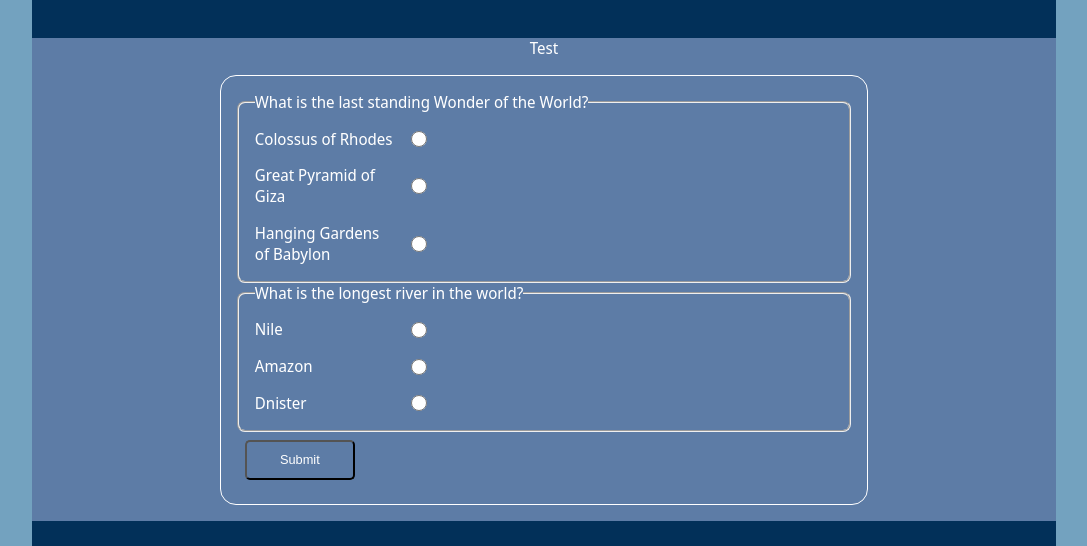
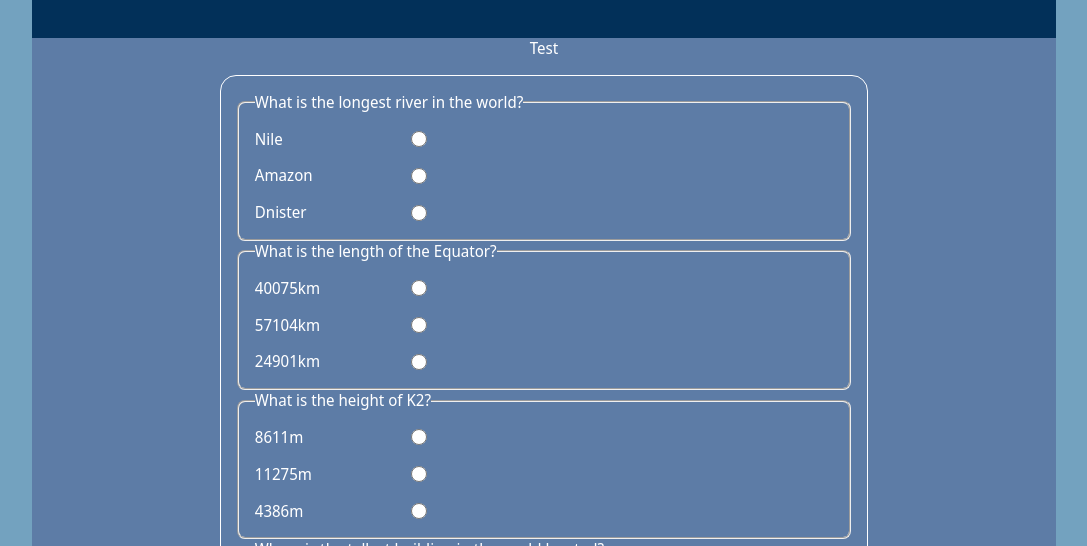
Before and after one commit to paul-khytrov/FE-lab1-3, a plain HTML site: page test.html in a window 1280 px wide. Shown: the part 112-658 px from the top of the page, without its empty margins (96-1183 px from the left). Drawn offline with Linux system fonts and the light colour scheme.

Commit message:
function checkAnswers()

```diff
--- a/q_a.json
+++ b/q_a.json
@@ -1,5 +1,41 @@
-data =
+const data =
 [
+    {
+        "question": "What is the longest river in the world?",
+        "a": [
+            "Nile",
+            "Amazon",
+            "Dnister"
+        ],
+        "key": "a1"
+    },
+    {
+        "question": "What is the length of the Equator?",
+        "a": [
+            "40075km",
+            "57104km",
+            "24901km"
+        ],
+        "key": "a0"
+    },
+    {
+        "question": "What is the height of K2?",
+        "a": [
+            "8611m",
+            "11275m",
+            "4386m"
+        ],
+        "key": "a0"
+    },
+    {
+        "question": "Where is the tallest building in the world located?",
+        "a": [
+            "USA",
+            "UK",
+            "UAE"
+        ],
+        "key": "a2"
+    },
     {
         "question": "What is the last standing Wonder of the World?",
         "a": [
@@ -7,15 +43,6 @@ data =
             "Great Pyramid of Giza",
             "Hanging Gardens of Babylon"
         ],
-        "key": "a2"
-    },
-    {
-        "question": "What is the longest river in the world?",
-        "a": [
-            "Nile",
-            "Amazon",
-            "Dnister",
-        ],
-        "key": "a2"
+        "key": "a1"
     }
 ]
--- a/scripts/script.js
+++ b/scripts/script.js
@@ -65,7 +65,6 @@ function generateTableRow(str) {
         row.appendChild(a[i]);
         i = i + 1;
     }
-
     filterResult.appendChild(row);
 }
 
@@ -75,11 +74,9 @@ function clearTbl() {
     var tblBody = oldTable.childNodes;
     console.log();
     for (var i = 0; i < tblBody.length; i++) {
-        //console.log(element);
         tblBody[i].remove();
         i--
     }
-
 }
 
 function filterByGender() {
@@ -119,34 +116,37 @@ function filterByTransport() {
 }
 
 var ques_answ = data;
+const testForm = document.querySelector("#testForm");
 
 function generateTestForm() {
-    const testForm = document.querySelector("#testForm");
 
-    for (var i = 0; i < 2; i++) {
+
+    for (var j = 0; j < 5; j++) {
         var fieldset = document.createElement("fieldset");
         var legend = document.createElement("legend");
-        var legendText = document.createTextNode(ques_answ[i].question);
+        var legendText = document.createTextNode(ques_answ[j].question);
         legend.appendChild(legendText);
         fieldset.appendChild(legend);
 
-        genRadioButtonSet(fieldset, i);
+        genRadioButtonSet(fieldset, j);
         testForm.appendChild(fieldset);
-    }
+    };
+
     var submit = document.createElement("button");
     submit.setAttribute("class", "butt1");
     submit.setAttribute("name", "submit");
+    submit.setAttribute("onclick", "checkAnswers()");
     testForm.appendChild(submit);
     submit.innerHTML = ("Submit");
 }
 
 function genRadioButtonSet(fieldset, j) {
     for (var i = 0; i < 3; i++) {
-        //var labelIndex = "a" + j + i;
-        var radioButtonIndex = "a" + j;
+        var labelIndex = "button-id" + j + i;
+        var radioButtonIndex = "q" + j;
         var ansverIndex = "a" + i;
         var label = document.createElement("label");
-        //label.setAttribute("for", labelIndex);
+        label.setAttribute("for", labelIndex);
         var labelText = document.createTextNode(ques_answ[j].a[i]);
         label.appendChild(labelText);
 
@@ -154,12 +154,30 @@ function genRadioButtonSet(fieldset, j) {
         radioButton.setAttribute("type", "radio");
         radioButton.setAttribute("value", ansverIndex);
         radioButton.setAttribute("name", radioButtonIndex);
+        radioButton.setAttribute("id", labelIndex);
+        //radioButton.setAttribute("required", "true");
 
         fieldset.appendChild(label);
         fieldset.appendChild(radioButton);
     }
+    var key = ques_answ[j].key;
+    var keyIndex = "key" + j;
+    var keyField = document.createElement("input");
+    keyField.setAttribute("type", "hidden");
+    keyField.setAttribute("name", keyIndex);
+    keyField.setAttribute("value", key);
+    fieldset.appendChild(keyField);
 }
 
 function checkAnswers() {
-    console.log(ques_answ[1]);
+    var resault = 0;
+    var formData = new FormData(testForm);
+
+    for (i = 0; i < 5; i++) {
+        var question = formData.get("q" + [i]);
+        var ansver = formData.get("key" + [i]);
+        if (question == ansver) resault++;
+    }
+
+    alert("Your resault: " + resault + " from " + i);
 }
--- a/test.html
+++ b/test.html
@@ -65,10 +65,10 @@
 
 <body>
     <div class="pageWrapper">
-        <div class="mainWrapper">
+        <div class="mainWrapper wow animate__fadeIn">
             </h2>Test</h2>
             <div class="survey-area">
-                <form id="testForm" onsubmit="checkAnswers()">
+                <form id="testForm">
 
                 </form>
             </div>
```
